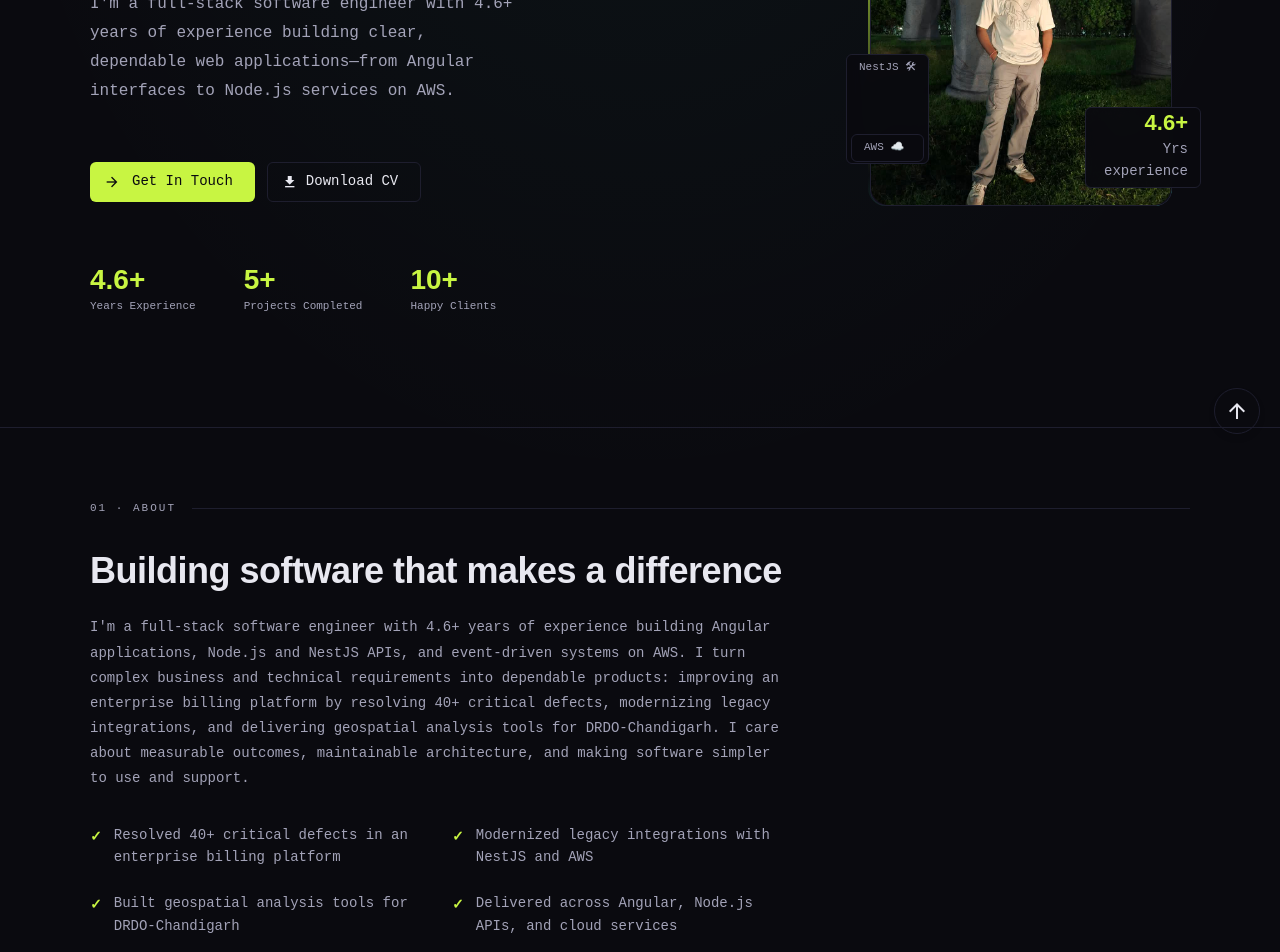
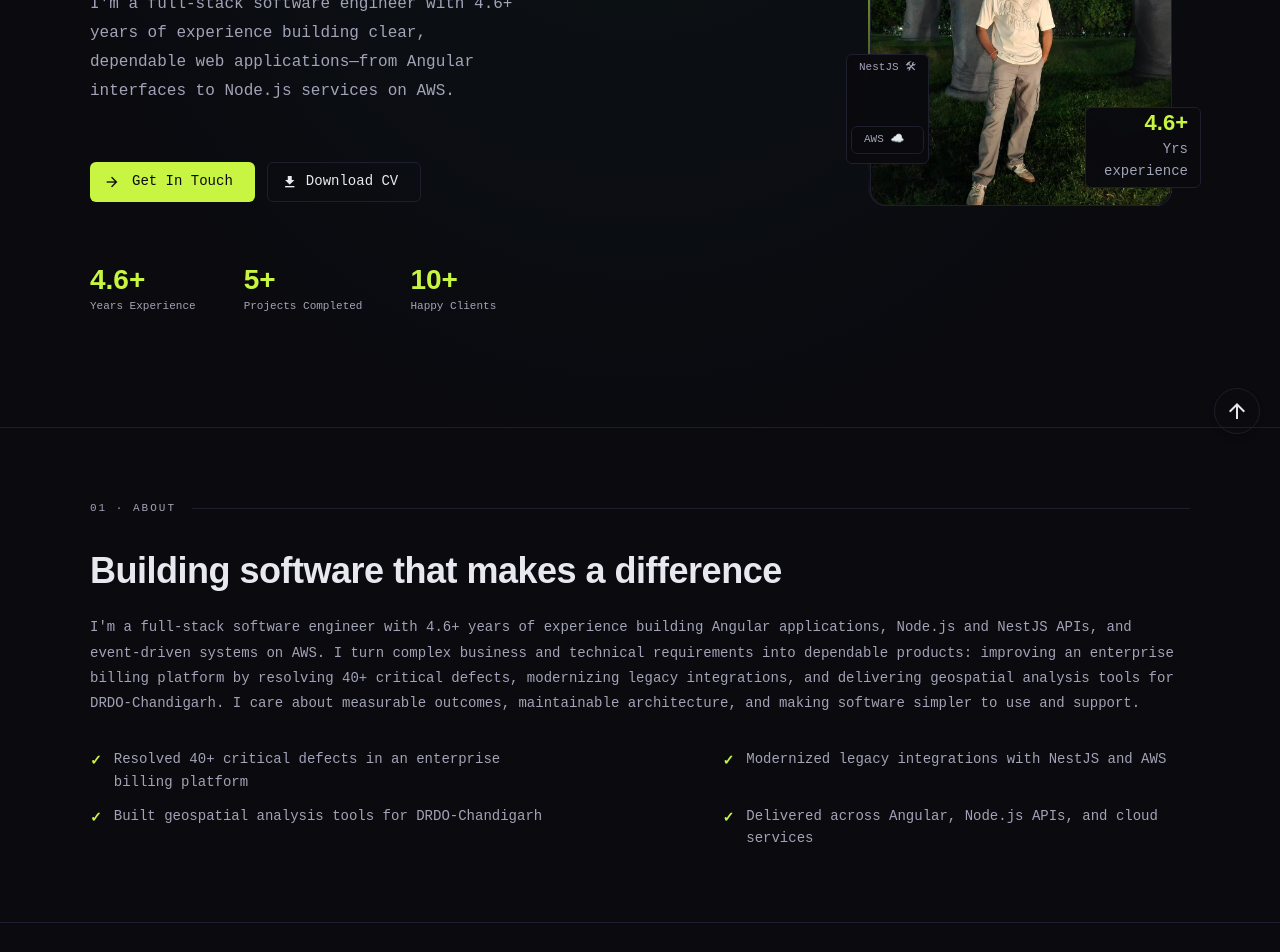
Before and after one commit to shiva-96/Shiv-Portfolio, an Angular app: page / in a window 1280 px wide. Shown: the part 340-1292 px from the top of the page. Built offline with nearby package versions, Linux system fonts and the light colour scheme.

Commit message:
Update spacing and margin in about and hero sections: remove unused about-content class, adjust highlight gap, and modify hero margin for better layout consistency.

```diff
--- a/src/app/about/about.scss
+++ b/src/app/about/about.scss
@@ -32,10 +32,6 @@
   background: cs.$color-border;
 }
 
-.about-content {
-  max-width: 700px;
-}
-
 .about-title {
   font-family: cs.$font-display;
   font-size: cs.$font-size-4xl;
@@ -55,7 +51,7 @@
 .about-highlights {
   display: grid;
   grid-template-columns: 1fr 1fr;
-  gap: cs.$space-2xl;
+  gap: cs.$space-md cs.$space-165xl;
 }
 
 .highlight-item {
--- a/src/app/hero/hero.scss
+++ b/src/app/hero/hero.scss
@@ -327,7 +327,7 @@
   padding: cs.$space-xs cs.$space-md;
   font-size: cs.$font-size-xs;
   color: cs.$color-text-muted;
-  margin: 64px -8px;
+  margin: 56px -8px;
   animation: floatY cs.$duration-float cs.$easing-smooth infinite;
 }
 
--- a/src/app/styles/common-style.scss
+++ b/src/app/styles/common-style.scss
@@ -115,7 +115,7 @@ $space-4xl:             40px;  // Page horizontal padding, hero padding top
 $space-5xl:             48px;  // Contact grid gap, hero stats margin
 $space-6xl:             60px;  // Hero grid column gap
 $space-7xl:             72px;  // Section vertical padding (top & bottom)
-
+$space-165xl:          165px;  // Hero section top padding
 
 // ─────────────────────────────────────────
 // 📐 SPACING — Semantic Aliases
```
